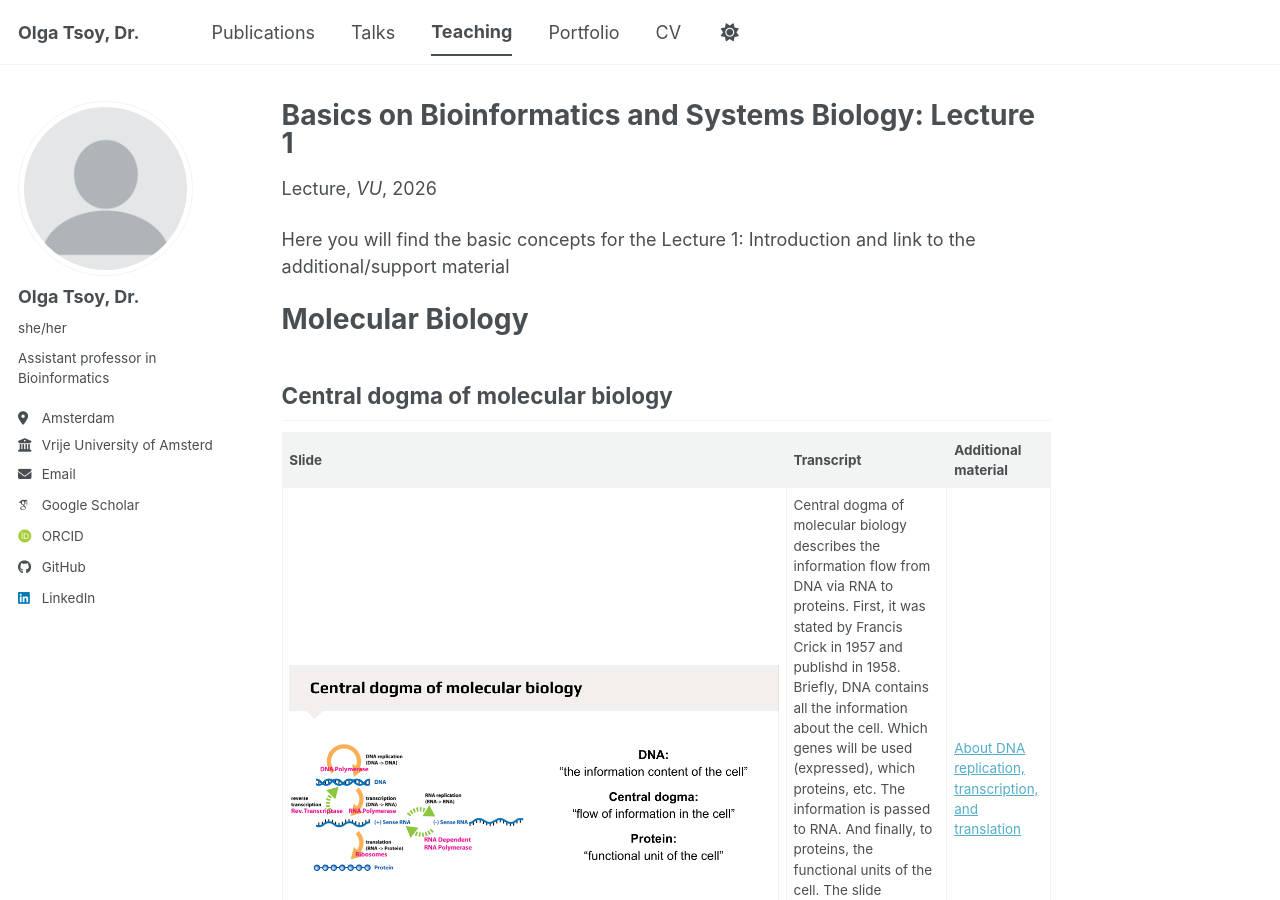
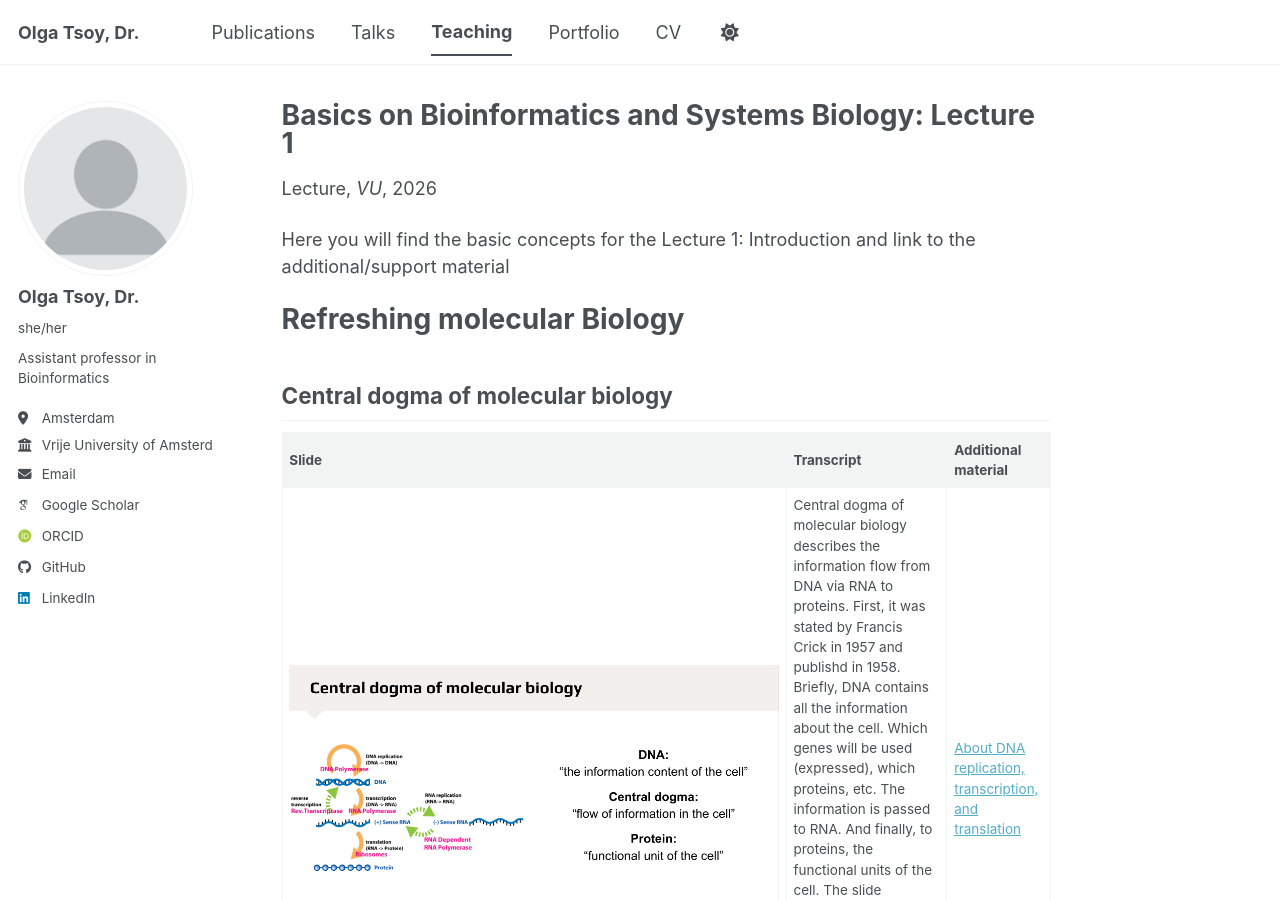
Before and after one commit to OlgaVT/OlgaVT.github.io, a Jekyll site: the page built from _teaching/bbsb_lecture_1.md, in a window 1280 px wide and 900 px high. Built offline with Jekyll 4.4.1, drawn with Linux system fonts in a browser that asks for light colours; some web fonts are replaced; a script bundle is joined from its source files by our own code; library files that are not in the unit come from our copies.

Commit message:
Update bbsb_lecture_1.md

```diff
--- a/_teaching/bbsb_lecture_1.md
+++ b/_teaching/bbsb_lecture_1.md
@@ -10,7 +10,7 @@ location: "Amsterdam, the Netherlands"
 
 Here you will find the basic concepts for the Lecture 1: Introduction and link to the additional/support material
 
-# Molecular Biology
+# Refreshing molecular Biology
 
 ## Central dogma of molecular biology
 
```
Also changed, not shown: other parts of _teaching/bbsb_lecture_1.md (+0 -5 lines).
